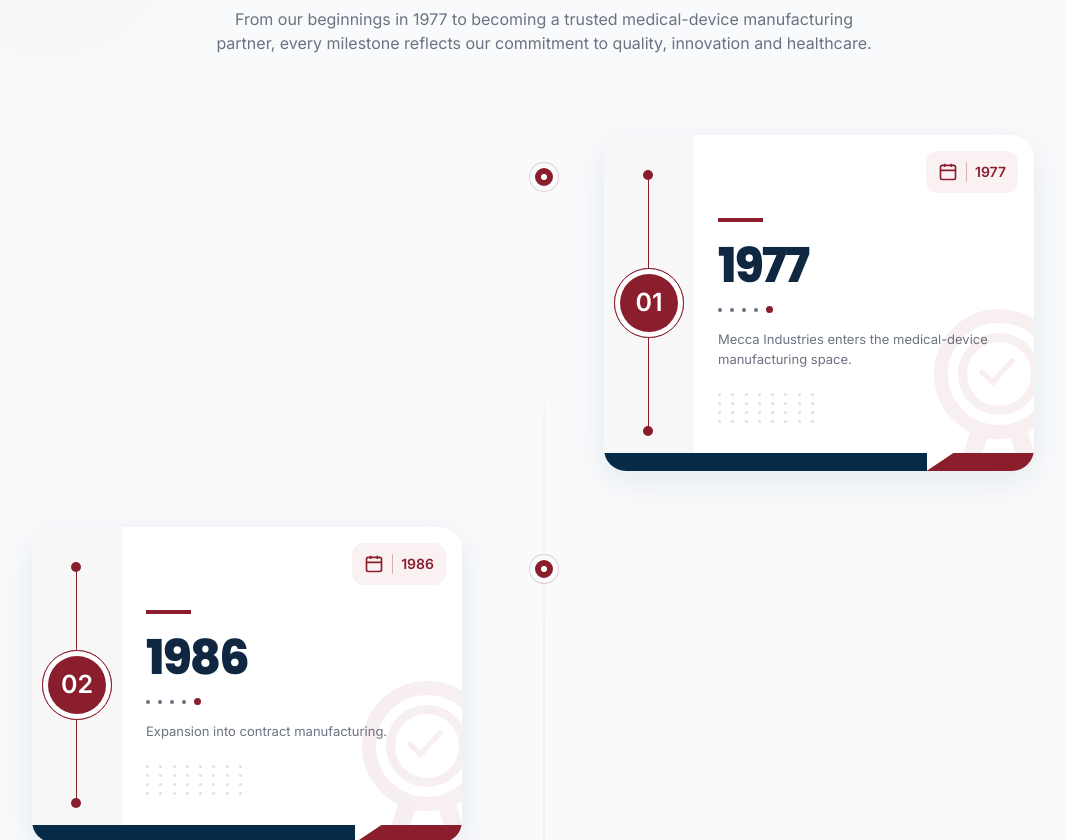
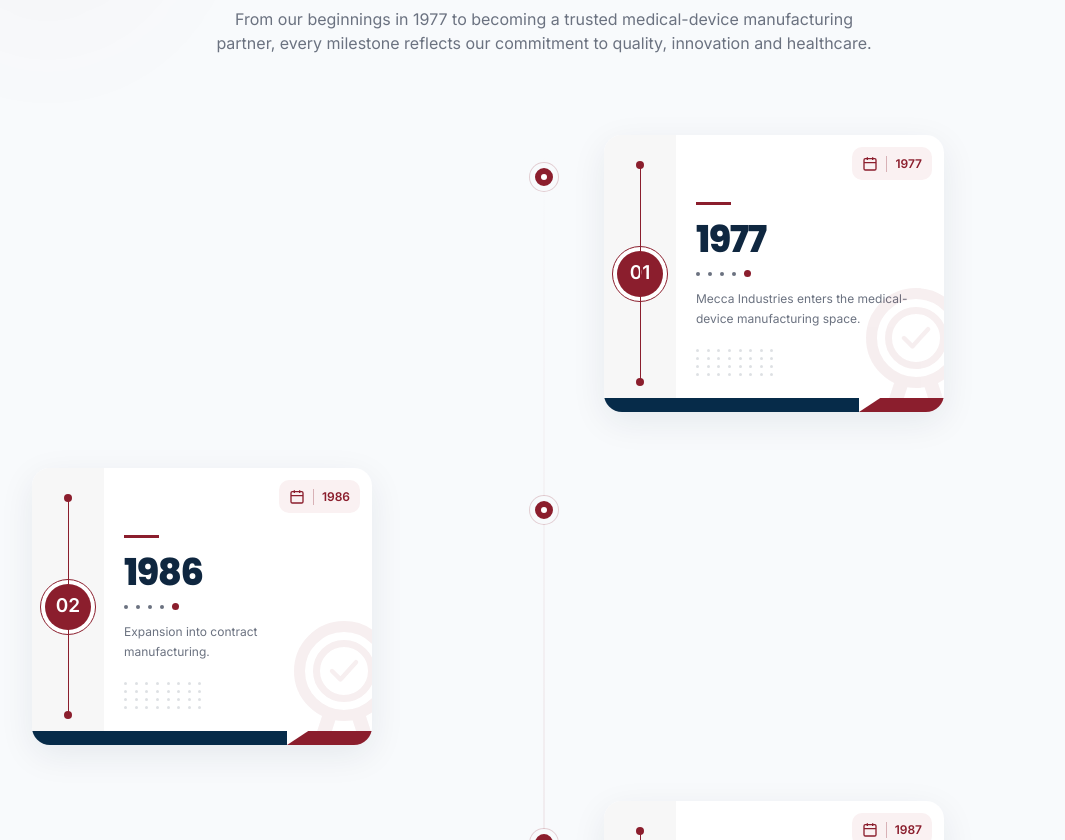
Before and after one commit to JagrutiDelta/mecca-sample-2, a Next.js app: page /about-us in a window 1280 px wide. Shown: the part 1960-2800 px from the top of the page, without its empty margins (96-1161 px from the left). Built offline with nearby package versions, Linux system fonts and the light colour scheme; no server answers.

Commit message:
Catelogue section changed

```diff
--- a/app/about-us/page.tsx
+++ b/app/about-us/page.tsx
@@ -99,14 +99,14 @@
 ];
 
 const CATALOGUES = [
-  { title: "Product List 2026", desc: "Complete Mecca Healthcare product list", file: "/catalogues/product-list-2026.pdf" },
-  { title: "MHPL Catalogue 2026", desc: "Full product catalogue", file: "/catalogues/mhpl-catalogue-2026.pdf" },
-  { title: "Nephrology Products 2026", desc: "Nephrology product range", file: "/catalogues/nephrology-products-2026.pdf" },
-  { title: "Hemodialysis Catheter Kit", desc: "Product flier", file: "/catalogues/hemodialysis-catheter-kit-flier.pdf" },
-  { title: "LifeGuard Dial Flow Regulators", desc: "Product presentation", file: "/catalogues/lifeguard-dial-flow-regulators.pdf" },
-  { title: "Central Venous Catheter Kit", desc: "Product details", file: "/catalogues/central-venous-catheter-kit-details.pdf" },
-  { title: "Product Category List (CDSCO)", desc: "Complete CDSCO product category list", file: "/catalogues/product-category-list-cdsco.pdf" },
-  { title: "NFC & Drug Delivery Range", desc: "Specialized product range catalogue", file: "/catalogues/catalogue-nfc-drug-delivery-range.pdf" },
+  { title: "Product List 2026", desc: "Complete range of Mecca Healthcare products", file: "/catalogues/product-list-2026.pdf" },
+  { title: "MHPL Catalogue 2026", desc: "Comprehensive product catalogue and specifications", file: "/catalogues/mhpl-catalogue-2026.pdf" },
+  { title: "Nephrology Products 2026", desc: "Complete range of nephrology care solutions", file: "/catalogues/nephrology-products-2026.pdf" },
+  { title: "Hemodialysis Catheter Kit", desc: "Essential solutions for hemodialysis procedures", file: "/catalogues/hemodialysis-catheter-kit-flier.pdf" },
+  { title: "LifeGuard Dial Flow Regulators", desc: "Precision flow control for clinical applications", file: "/catalogues/lifeguard-dial-flow-regulators.pdf" },
+  { title: "Central Venous Catheter Kit", desc: "Reliable access solutions for critical care", file: "/catalogues/central-venous-catheter-kit-details.pdf" },
+  { title: "Product Category List (CDSCO)", desc: "Comprehensive CDSCO product category reference", file: "/catalogues/product-category-list-cdsco.pdf" },
+  { title: "NFC & Drug Delivery Range", desc: "Specialized solutions for drug delivery applications", file: "/catalogues/catalogue-nfc-drug-delivery-range.pdf" },
 ];
 
 /* ------------------------------- Small parts ------------------------------- */
@@ -148,54 +148,39 @@
   const stepNumber = String(step).padStart(2, "0");
 
   return (
-    <div className="group relative w-full max-w-[430px] overflow-hidden rounded-[22px] bg-white shadow-[0_10px_35px_rgba(15,39,64,0.08)]">
+    <div className="group relative w-full max-w-[340px] overflow-hidden rounded-[18px] bg-white shadow-[0_10px_35px_rgba(15,39,64,0.08)]">
 
       {/* LEFT STEP PANEL */}
-      <div className="absolute inset-y-0 left-0 w-[90px] bg-[#F7F7F7]">
+      <div className="absolute inset-y-0 left-0 w-[72px] bg-[#F7F7F7]">
 
         {/* Circle */}
-        <div className="absolute left-[10px] top-1/2 flex h-[70px] w-[70px] -translate-y-1/2 items-center justify-center rounded-full border border-burgundy bg-white">
-
-          <div className="flex h-[58px] w-[58px] items-center justify-center rounded-full bg-burgundy">
-            <span className="text-[25px] font-extrabold text-white">
+        <div className="absolute left-[8px] top-1/2 flex h-[56px] w-[56px] -translate-y-1/2 items-center justify-center rounded-full border border-burgundy bg-white">
+          <div className="flex h-[46px] w-[46px] items-center justify-center rounded-full bg-burgundy">
+            <span className="text-[19px] font-extrabold text-white">
               {stepNumber}
             </span>
           </div>
-
         </div>
 
         {/* Vertical Line */}
-<div className="absolute left-[44px] top-[40px] bottom-[40px] w-px bg-burgundy" />
+        <div className="absolute left-[36px] top-[32px] bottom-[32px] w-px bg-burgundy" />
 
         {/* Top Dot */}
-<div className="absolute left-[39px] top-[35px] h-[10px] w-[10px] rounded-full bg-burgundy" />
-
-{/* Circle */}
-<div className="absolute left-[10px] top-1/2 flex h-[70px] w-[70px] -translate-y-1/2 items-center justify-center rounded-full border border-burgundy bg-white">
-
-  <div className="flex h-[58px] w-[58px] items-center justify-center rounded-full bg-burgundy">
-    <span className="text-[25px] font-extrabold text-white">
-      {stepNumber}
-    </span>
-  </div>
-
-</div>
+        <div className="absolute left-[32px] top-[26px] h-[8px] w-[8px] rounded-full bg-burgundy" />
 
         {/* Bottom Dot */}
-<div className="absolute bottom-[35px] left-[39px] h-[10px] w-[10px] rounded-full bg-burgundy" />
+        <div className="absolute bottom-[26px] left-[32px] h-[8px] w-[8px] rounded-full bg-burgundy" />
 
       </div>
 
 
       {/* MAIN CONTENT */}
-      <div className="relative ml-[90px] min-h-[300px] px-6 pb-12 pt-7">
+      <div className="relative ml-[72px] min-h-[235px] px-5 pb-9 pt-6">
 
         {/* YEAR BADGE */}
-        <div className="absolute right-4 top-4 flex h-[42px] items-center gap-2 rounded-[12px] bg-[#FAF1F2] px-3">
-
-          {/* Calendar */}
+        <div className="absolute right-3 top-3 flex h-[33px] items-center gap-2 rounded-[10px] bg-[#FAF1F2] px-2.5">
           <svg
-            className="h-5 w-5 text-burgundy"
+            className="h-4 w-4 text-burgundy"
             viewBox="0 0 24 24"
             fill="none"
             stroke="currentColor"
@@ -206,29 +191,26 @@
             <line x1="8" y1="2" x2="8" y2="6" />
             <line x1="3" y1="10" x2="21" y2="10" />
           </svg>
-
-          <div className="h-5 w-px bg-burgundy/30" />
-
-          <span className="text-sm font-extrabold text-burgundy">
+          <div className="h-4 w-px bg-burgundy/30" />
+          <span className="text-xs font-extrabold text-burgundy">
             {year}
           </span>
-
         </div>
 
 
         {/* CONTENT */}
-        <div className="pt-[55px]">
+        <div className="pt-[43px]">
 
           {/* Accent */}
-          <div className="mb-5 h-[4px] w-[45px] bg-burgundy" />
+          <div className="mb-4 h-[3px] w-[35px] bg-burgundy" />
 
           {/* YEAR */}
-          <h3 className="font-heading text-[48px] font-extrabold leading-none tracking-[-0.04em] text-navy">
+          <h3 className="font-heading text-[37px] font-extrabold leading-none tracking-[-0.04em] text-navy">
             {year}
           </h3>
 
           {/* Dots */}
-          <div className="mt-4 flex items-center gap-2">
+          <div className="mt-3 flex items-center gap-2">
             <span className="h-[4px] w-[4px] rounded-full bg-gray" />
             <span className="h-[4px] w-[4px] rounded-full bg-gray" />
             <span className="h-[4px] w-[4px] rounded-full bg-gray" />
@@ -237,12 +219,12 @@
           </div>
 
           {/* Description */}
-          <p className="mt-4 max-w-[280px] text-[13px] leading-5 text-gray">
+          <p className="mt-3 max-w-[220px] text-[12px] leading-5 text-gray">
             {description}
           </p>
 
           {/* Dot Grid */}
-          <div className="mt-6 grid w-[100px] grid-cols-8 gap-[6px] opacity-60">
+          <div className="mt-5 grid w-[80px] grid-cols-8 gap-[5px] opacity-60">
             {Array.from({ length: 32 }).map((_, index) => (
               <span
                 key={index}
@@ -255,18 +237,14 @@
 
 
         {/* WATERMARK */}
-        <div className="pointer-events-none absolute bottom-8 right-[-30px] hidden opacity-[0.07] sm:block">
-
-          <div className="relative h-[130px] w-[130px]">
-
-            <div className="absolute inset-0 rounded-full border-[14px] border-burgundy" />
-
-            <div className="absolute inset-[24px] rounded-full border-[9px] border-burgundy" />
-
+        <div className="pointer-events-none absolute bottom-6 right-[-22px] hidden opacity-[0.07] sm:block">
+          <div className="relative h-[100px] w-[100px]">
+            <div className="absolute inset-0 rounded-full border-[11px] border-burgundy" />
+            <div className="absolute inset-[19px] rounded-full border-[7px] border-burgundy" />
             <svg
-              className="absolute left-[38px] top-[38px]"
-              width="50"
-              height="50"
+              className="absolute left-[30px] top-[30px]"
+              width="40"
+              height="40"
               viewBox="0 0 100 100"
               fill="none"
             >
@@ -279,20 +257,16 @@
                 strokeLinejoin="round"
               />
             </svg>
-
-            <div className="absolute bottom-[-30px] left-[32px] h-[45px] w-[18px] rotate-[18deg] bg-burgundy" />
-
-            <div className="absolute bottom-[-30px] right-[32px] h-[45px] w-[18px] -rotate-[18deg] bg-burgundy" />
-
-          </div>
-
+            <div className="absolute bottom-[-23px] left-[25px] h-[35px] w-[14px] rotate-[18deg] bg-burgundy" />
+            <div className="absolute bottom-[-23px] right-[25px] h-[35px] w-[14px] -rotate-[18deg] bg-burgundy" />
+          </div>
         </div>
 
       </div>
 
 
       {/* BOTTOM NAVY BAR */}
-      <div className="absolute bottom-0 left-0 h-[18px] w-[75%] bg-[#062B49]" />
+      <div className="absolute bottom-0 left-0 h-[14px] w-[75%] bg-[#062B49]" />
 
       {/* BOTTOM BURGUNDY BAR */}
       <div
@@ -300,7 +274,7 @@
           absolute
           bottom-0
           right-0
-          h-[18px]
+          h-[14px]
           w-[25%]
           bg-burgundy
           [clip-path:polygon(25%_0,100%_0,100%_100%,0_100%)]
--- a/components/Header.tsx
+++ b/components/Header.tsx
@@ -50,15 +50,6 @@
       >
         <div className="container-px flex items-center justify-between h-20">
 
-          <a href="/" className="flex items-center gap-2.5">
-            <div className="w-10 h-10 rounded-xl bg-burgundy-gradient flex items-center justify-center text-white font-heading font-bold text-lg">
-              M
-            </div>
-            <div className="leading-tight">
-              <div className="font-heading font-bold text-navy text-lg tracking-tight">MECCA</div>
-              <div className="text-[10px] tracking-[0.2em] text-gray uppercase -mt-0.5">Healthcare</div>
-            </div>
-          </a>
           <a
             href="#"
             className="flex items-center shrink-0"
```
Lines whose indentation alone changed are shown as unchanged.
